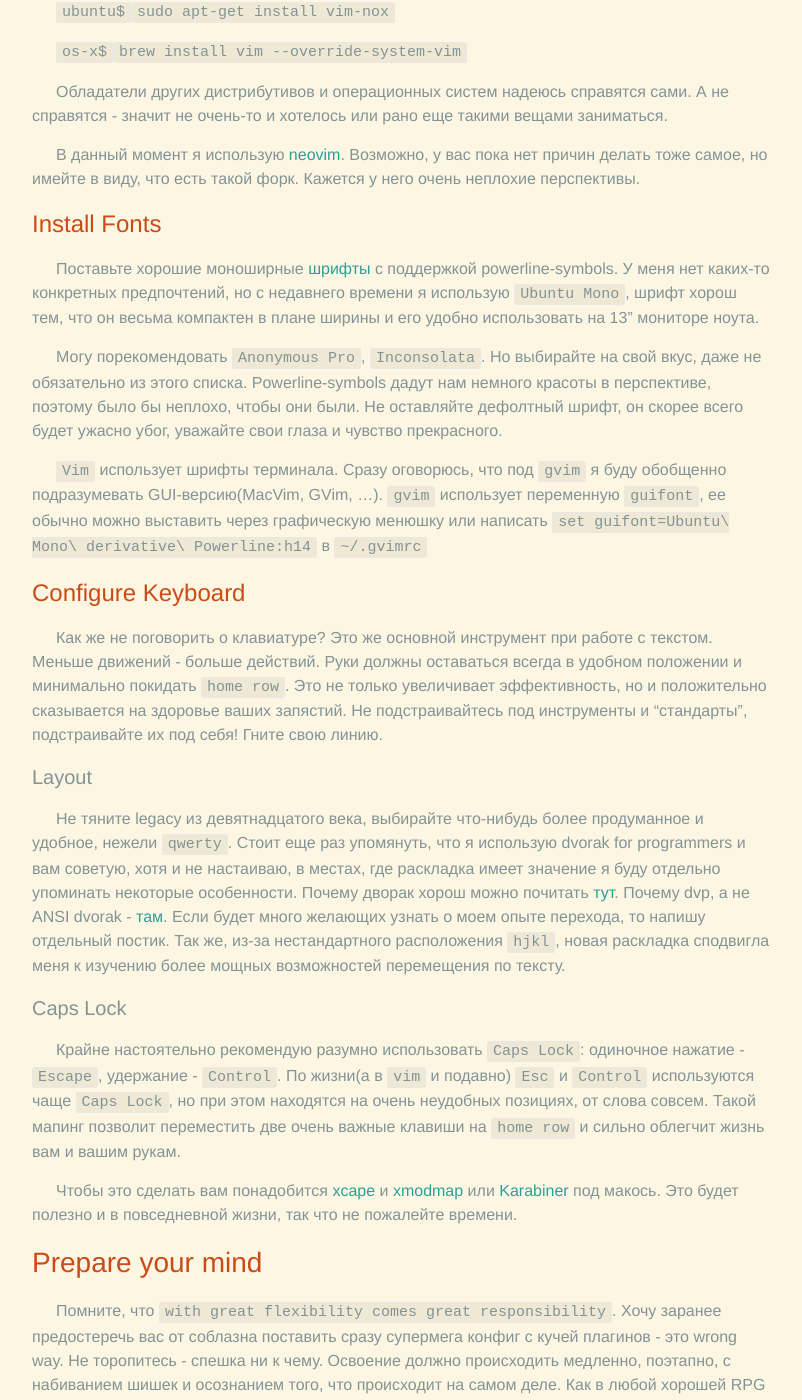
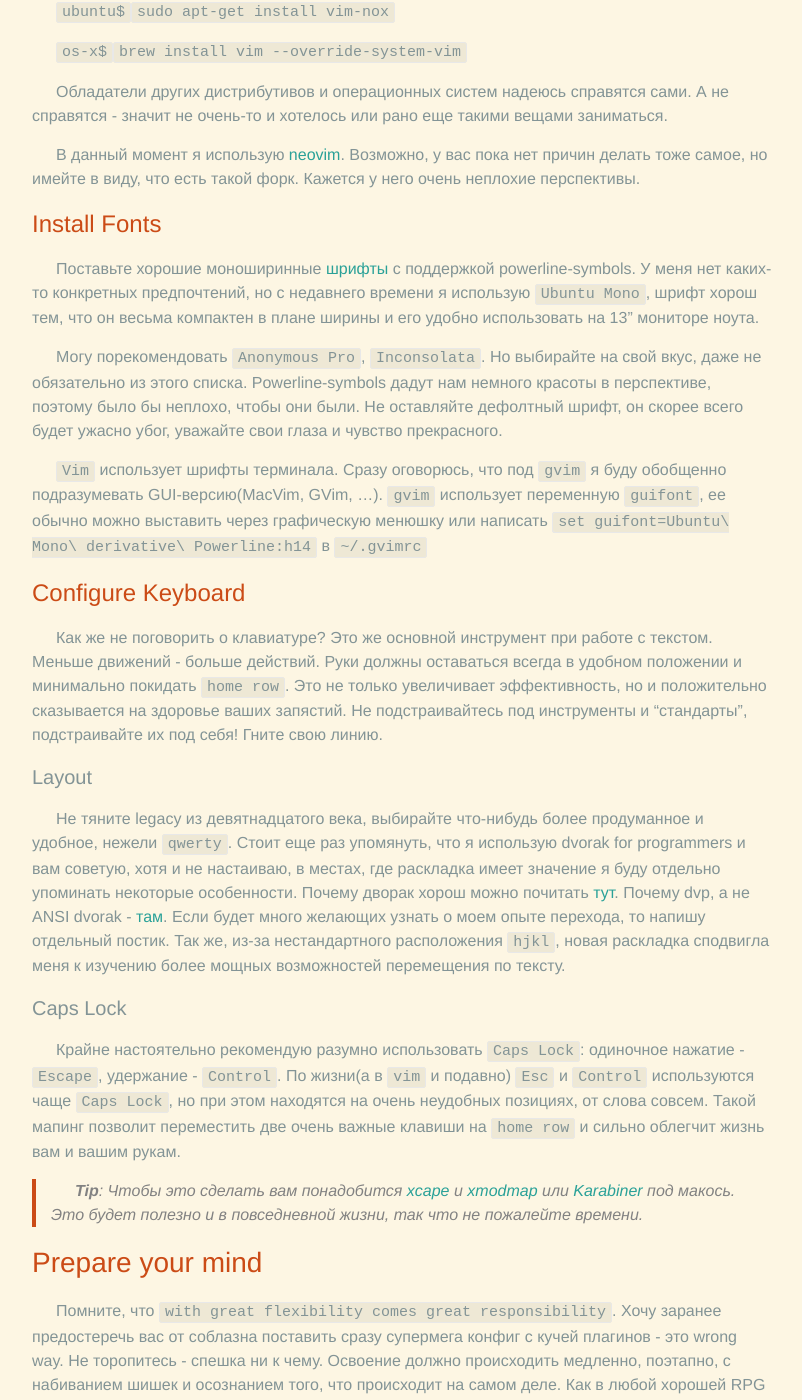
Before and after one commit to rednotes/rednotes.github.io, a Jekyll site: the page built from _posts/2015-05-21-vim-story-2.markdown, in a window 1280 px wide and 1400 px high, scrolled down 979 px. Shown: the whole window, without its empty margins (238-1040 px from the left). Built offline with Jekyll 4.4.1, drawn with Linux system fonts in a browser that asks for light colours; emoji names are drawn with the system emoji font; Markdown is read by kramdown in place of the engine named in the settings; comment, search, counter and statistics services are not loaded; some of the changed text lies outside the part shown.

Commit message:
Add more tips

```diff
--- a/_posts/2015-05-21-vim-story-2.markdown
+++ b/_posts/2015-05-21-vim-story-2.markdown
@@ -30,7 +30,7 @@
 В данный момент я использую [neovim][neovim]. Возможно, у вас пока нет причин делать тоже самое, но имейте в виду, что есть такой форк. Кажется у него очень неплохие перспективы.
 
 ### Install Fonts
-Поставьте хорошие моноширные [шрифты][fonts] с поддержкой powerline-symbols. У меня нет каких-то конкретных предпочтений, но с недавнего времени я использую `Ubuntu Mono`, шрифт хорош тем, что он весьма компактен в плане ширины и его удобно использовать на 13" мониторе ноута.
+Поставьте хорошие моноширинные [шрифты][fonts] с поддержкой powerline-symbols. У меня нет каких-то конкретных предпочтений, но с недавнего времени я использую `Ubuntu Mono`, шрифт хорош тем, что он весьма компактен в плане ширины и его удобно использовать на 13" мониторе ноута.
 
 Могу порекомендовать `Anonymous Pro`, `Inconsolata`. Но выбирайте на свой вкус, даже не обязательно из этого списка. Powerline-symbols дадут нам немного красоты в перспективе, поэтому было бы неплохо, чтобы они были. Не оставляйте дефолтный шрифт, он скорее всего будет ужасно убог, уважайте свои глаза и чувство прекрасного.
 
@@ -46,7 +46,7 @@
 #### Caps Lock
 Крайне настоятельно рекомендую разумно использовать `Caps Lock`: одиночное нажатие - `Escape`, удержание - `Control`. По жизни(а в `vim` и подавно) `Esc` и `Control` используются чаще `Caps Lock`, но при этом находятся на очень неудобных позициях, от слова совсем. Такой мапинг позволит переместить две очень важные клавиши на `home row` и сильно облегчит жизнь вам и вашим рукам.
 
-Чтобы это сделать вам понадобится [xcape][xcape] и [xmodmap][xmodmap] или [Karabiner][karabiner] под макось. Это будет полезно и в повседневной жизни, так что не пожалейте времени.
+> __Tip__: Чтобы это сделать вам понадобится [xcape][xcape] и [xmodmap][xmodmap] или [Karabiner][karabiner] под макось. Это будет полезно и в повседневной жизни, так что не пожалейте времени.
 
 
 ## Prepare your mind
@@ -103,7 +103,7 @@
 
 Обычно, в блогах про вим, автор постит здоровый кусок конфига, а потом комментирует его, либо говорит, что там все и так понятно. Но мы пойдем другим путем. Мы возьмем очень маленький, прям крохотный кусочек и попытаемся качественно расшарить его без гугления и прочих прелестей интернета.
 
-Первый дельный совет за сегодня - откройте **`:help`** и просто походите по нему, не вчитывайтесь, просто "оглядитесь вокруг". Это поможет сформировать в голове некоторое представление о структуре документации. Стоит потратить час, два, три, даже десять. Немного жалею о том, что не сделал этого, когда только начинал пользоваться `vim`. Рекомендую так же почитать **`:h help`**, очень настоятельно рекомендую.
+> __Tip__: Первый дельный совет за сегодня - откройте **`:help`** и просто походите по нему, не вчитывайтесь, просто "оглядитесь вокруг". Это поможет сформировать в голове некоторое представление о структуре документации. Стоит потратить час, два, три, даже десять. Немного жалею о том, что не сделал этого, когда только начинал пользоваться `vim`. Рекомендую так же почитать **`:h help`**, очень настоятельно рекомендую.
 
 Теперь вы немного ориентируетесь в том, как устроена документация `vim`, можете открыть доку `:h ^U`, можете закрыть окно с помощью `:q` и перейти по "ссылке" и обратно(`CTRL-]`, `CTRL-O`). Можете перемещаться вверх-вниз с помощью `^U`, `^D`, `^B`, `^F`. Прекрасно!
 
```
Also changed, not shown: other parts of _posts/2015-05-21-vim-story-2.markdown (+1 -3 lines).
